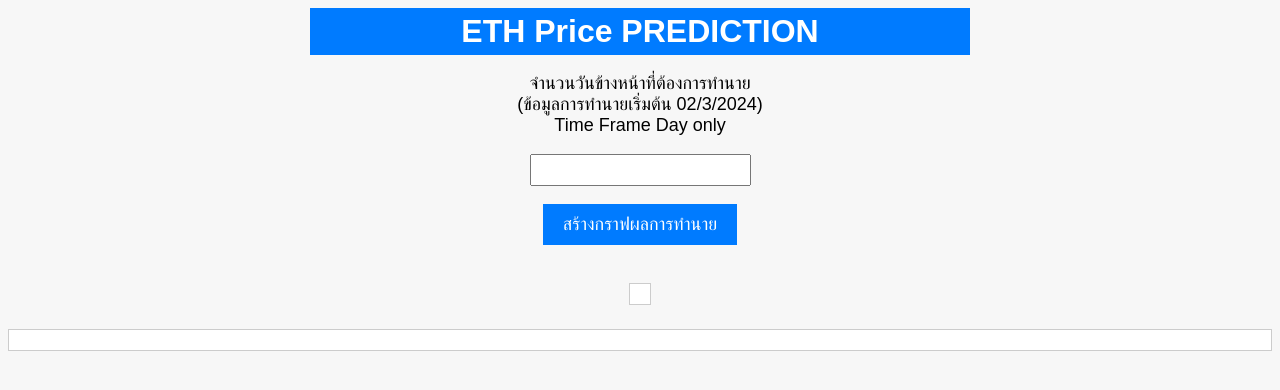
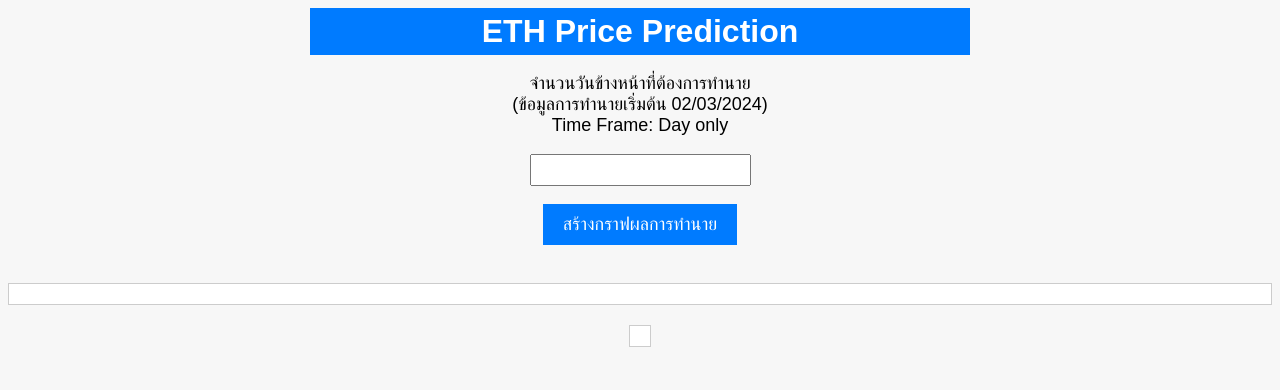
Before and after one commit to FullPowerMore02/AIPrototype2023, a Flask app: template CCXT_Flask_LSTM_Price_Prediction_500Days-main/template/index.html in a window 1280 px wide. Shown: the top 390 px of the page. Run offline with Flask 3, Linux system fonts and the light colour scheme; the template is opened without the code that fills it, so the values that code supplies are empty; some libraries are stand-ins or nearby versions.

Commit message:
Update index.html

```diff
--- a/CCXT_Flask_LSTM_Price_Prediction_500Days-main/template/index.html
+++ b/CCXT_Flask_LSTM_Price_Prediction_500Days-main/template/index.html
@@ -1,27 +1,29 @@
 <!DOCTYPE html>
-<html>
+<html lang="en">
 <head>
-    <title>ETH Price PREDICTION</title>
+    <meta charset="UTF-8">
+    <meta name="viewport" content="width=device-width, initial-scale=1.0">
+    <title>ETH Price Prediction</title>
     <script src="https://cdn.plot.ly/plotly-latest.min.js"></script>
     <script src="../static/js.js"></script>
     <link rel="stylesheet" type="text/css" href="../static/css.css">
 </head>
 <body>
     <div id="header">
-        <h1>ETH Price PREDICTION</h1>
+        <h1>ETH Price Prediction</h1>
     </div>
     <br><br>
     <label>จำนวนวันข้างหน้าที่ต้องการทำนาย</label>
     <br>
-    <label>(ข้อมูลการทำนายเริ่มต้น 02/3/2024)</label>
+    <label>(ข้อมูลการทำนายเริ่มต้น 02/03/2024)</label>
     <br>
-    <label>Time Frame Day only</label>
+    <label>Time Frame: Day only</label>
     <br><br>
     <input type="number" id="num_dates" required>
     <br><br>
     <button type="btn" onclick="BtnClick()">สร้างกราฟผลการทำนาย</button>
     <br><br>
+    <div id="graphDiv"></div>
     <div id="predictions"></div>
-    <div id="graphDiv"></div>
 </body>
 </html>
```
